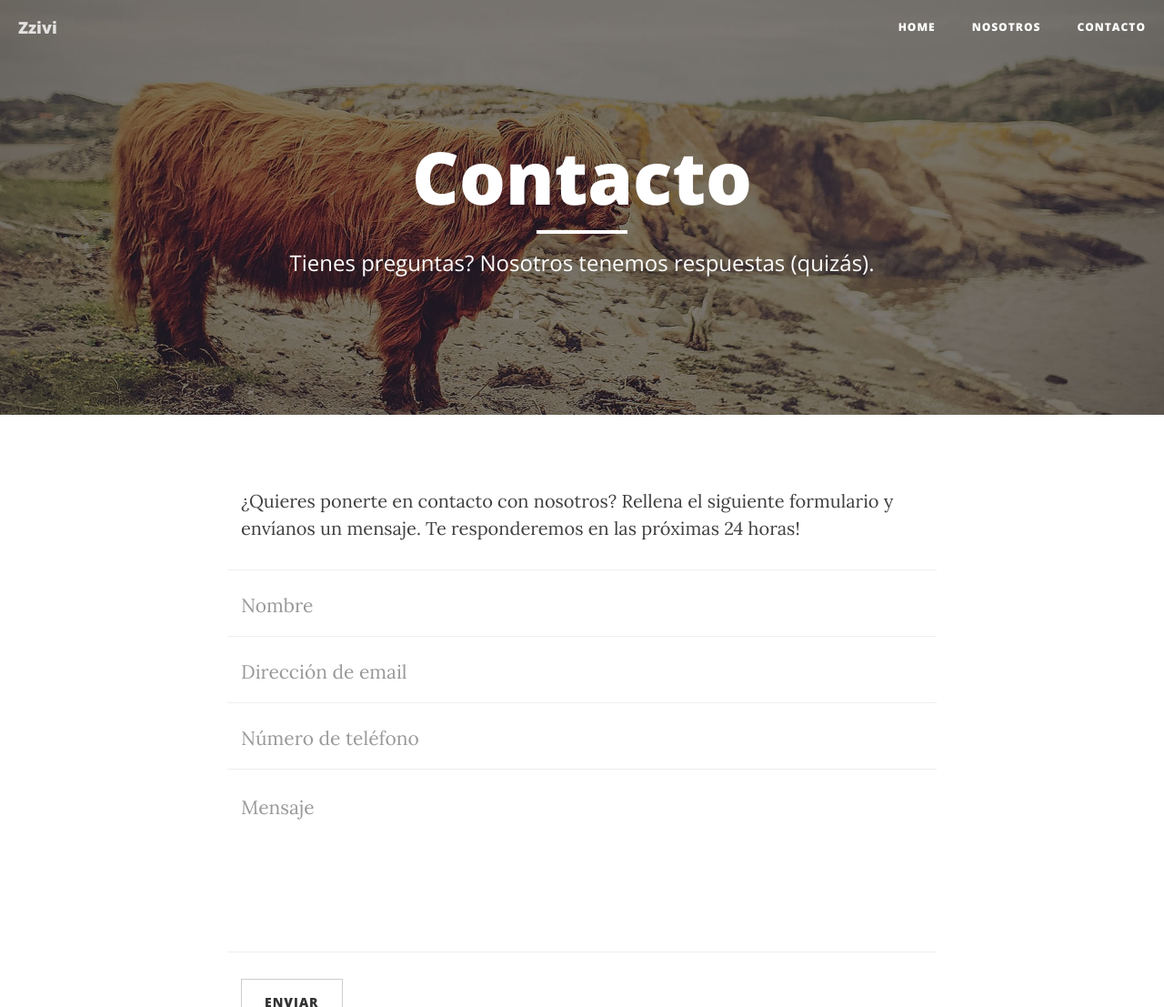
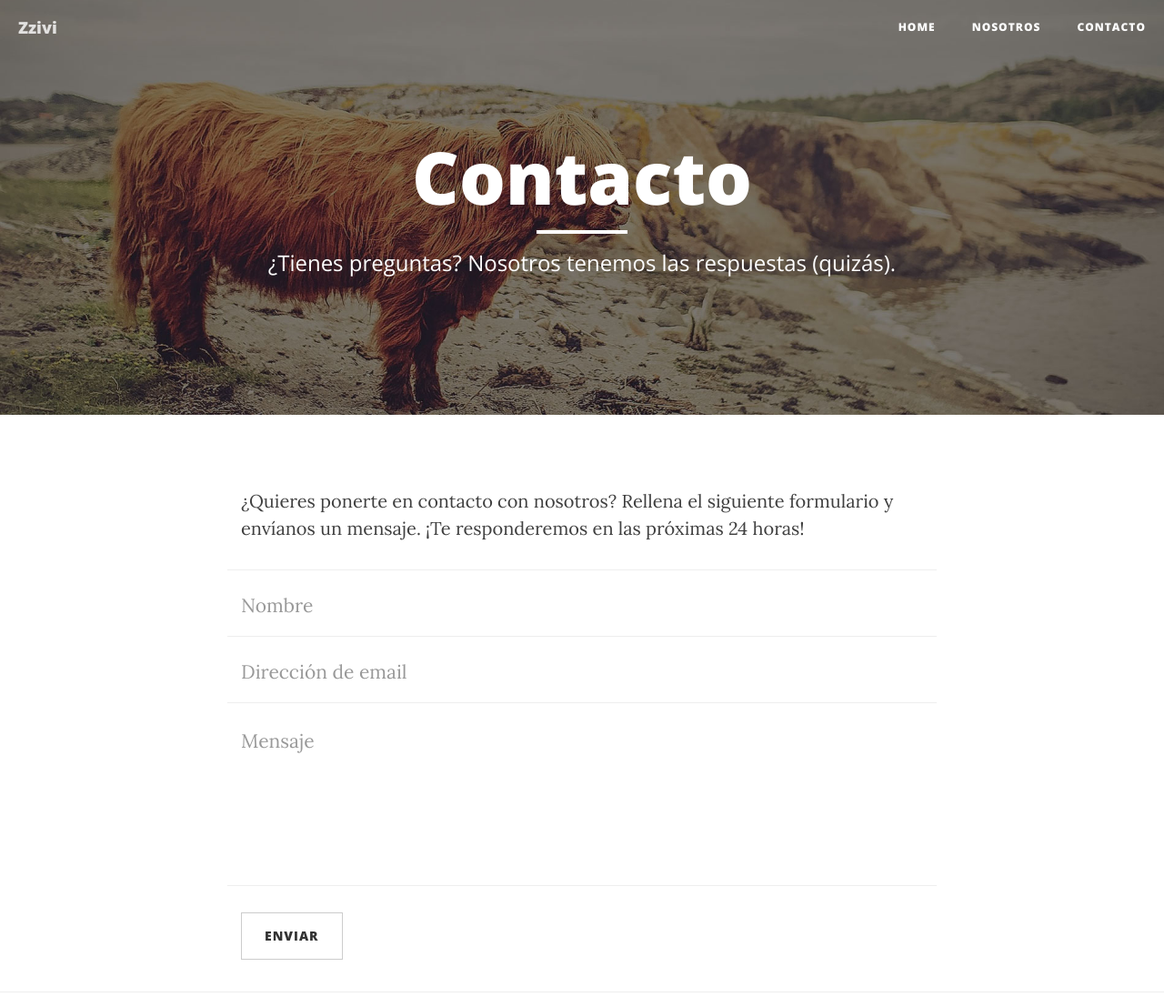
Before and after one commit to Zzivi/zzivi.github.io, a Jekyll site: the page built from contact.html, in a window 1280 px wide, cut to the strip 0-1107 px from the top of the page. Shown: the whole strip at 91% size. Built offline with Jekyll 4.4.1, drawn with Linux system fonts in a browser that asks for light colours; nearby versions of some CDN libraries.

Commit message:
Removing phone field

```diff
--- a/contact.html
+++ b/contact.html
@@ -1,11 +1,11 @@
 ---
 layout: page
 title: "Contacto"
-description: "Tienes preguntas? Nosotros tenemos respuestas (quizás)."
+description: "¿Tienes preguntas? Nosotros tenemos las respuestas (quizás)."
 header-img: "img/contact-bg.jpg"
 ---
 
-<p>¿Quieres ponerte en contacto con nosotros? Rellena el siguiente formulario y envíanos un mensaje. Te responderemos en las próximas 24 horas!</p>
+<p>¿Quieres ponerte en contacto con nosotros? Rellena el siguiente formulario y envíanos un mensaje. ¡Te responderemos en las próximas 24 horas!</p>
 <!-- Contact Form - Enter your email address on line 19 of the mail/contact_me.php file to make this form work. -->
 <!-- WARNING: Some web hosts do not allow emails to be sent through forms to common mail hosts like Gmail or Yahoo. It's recommended that you use a private domain email address! -->
 <!-- NOTE: To use the contact form, your site must be on a live web host with PHP! The form will not work locally! -->
@@ -26,13 +26,6 @@ header-img: "img/contact-bg.jpg"
     </div>
     <div class="row control-group">
         <div class="form-group col-xs-12 floating-label-form-group controls">
-            <label>Número de teléfono</label>
-            <input type="tel" class="form-control" placeholder="Número de teléfono" id="phone" required data-validation-required-message="Por favor, introduce tu número de teléfono.">
-            <p class="help-block text-danger"></p>
-        </div>
-    </div>
-    <div class="row control-group">
-        <div class="form-group col-xs-12 floating-label-form-group controls">
             <label>Mensaje</label>
             <textarea rows="5" class="form-control" placeholder="Mensaje" id="message" required data-validation-required-message="Por favor, introduce tu mensaje."></textarea>
             <p class="help-block text-danger"></p>
--- a/js/clean-blog.js
+++ b/js/clean-blog.js
@@ -23,14 +23,13 @@ $(function() {
             // get values from FORM
             var name = $("input#name").val();
             var email = $("input#email").val();
-            var phone = $("input#phone").val();
             var message = $("textarea#message").val();
             var firstName = name; // For Success/Failure Message
             // Check for white space in name for Success/Fail message
             if (firstName.indexOf(' ') >= 0) {
                 firstName = name.split(' ').slice(0, -1).join(' ');
             }
-            var email_body = 'You have received a new message from your website contact form. Here are the details:\n Name:'+ name +'\nEmail:' + email + '\nPhone: ' + phone +'\nMessage:' + message;
+            var email_body = 'You have received a new message from your website contact form. Here are the details:\n Name:'+ name +'\nEmail:' + email + '\nMessage:' + message;
             var email_subject = 'Website Contact Form: '+name;
             $.ajax({
                 url: "//formspree.io/support@zzivi.com",
@@ -269,7 +268,7 @@ $('#name').focus(function() {
                         //                                                     EMAIL
                         // ---------------------------------------------------------
                         if ($this.attr("type") !== undefined && $this.attr("type").toLowerCase() === "email") {
-                            message = "Not a valid email address<!-- data-validator-validemail-message to override -->";
+                            message = "Dirección de email no válida<!-- data-validator-validemail-message to override -->";
                             if ($this.data("validationValidemailMessage")) {
                                 message = $this.data("validationValidemailMessage");
                             } else if ($this.data("validationEmailMessage")) {
```
